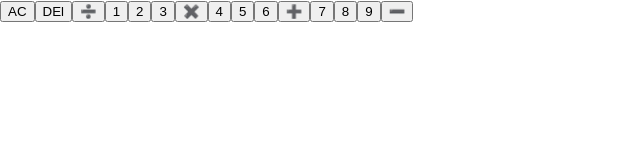
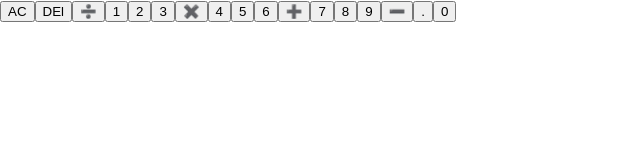
Before and after one commit to elijahgummer/calculatorReact, a React (Create React App) app in the folder calculator_react/: page / in a window 1280 px wide. Shown: the top 160 px of the page, without its empty margins (0-640 px from the left). Built offline with nearby package versions, Linux system fonts and the light colour scheme.

Commit message:
added to calculator in react!!!

```diff
--- a/calculator_react/src/App.js
+++ b/calculator_react/src/App.js
@@ -22,6 +22,8 @@ function App() {
       <button>8</button>
       <button>9</button>
       <button>➖</button>
+      <button>.</button>
+      <button>0</button>
     </div>
   );
 }
```
